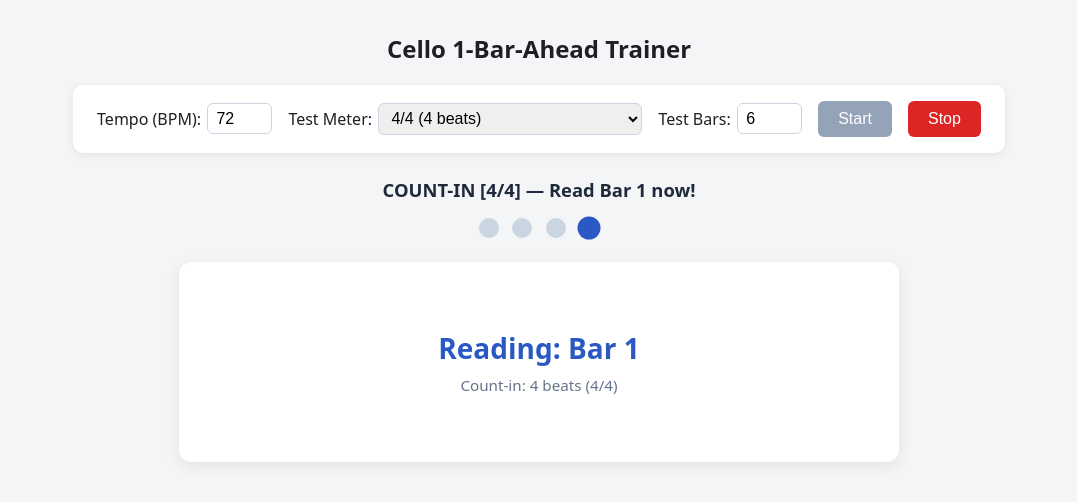
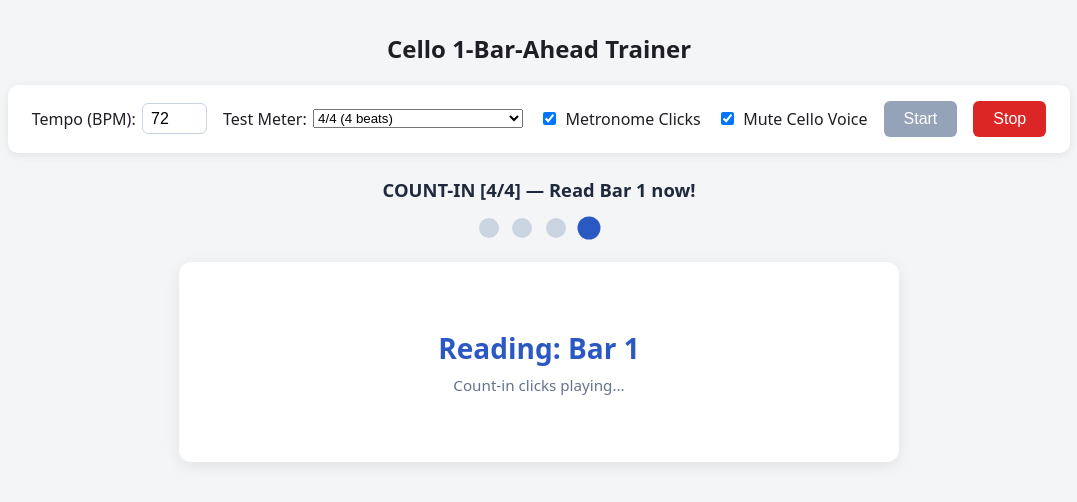
Before and after one commit to jg-mireles/Delayed-Reading, a plain HTML site: page index.html in a window 1280 px wide. Both pictures are taken after a click on the button "Start". Shown: the whole page, without its empty margins (101-1178 px from the left). Drawn offline with Linux system fonts and the light colour scheme.

Commit message:
Update index.html

```diff
--- a/index.html
+++ b/index.html
@@ -16,7 +16,7 @@
       <input type="number" id="bpm" value="72" min="40" max="180" />
     </label>
     <label>Test Meter:
-      <select id="test-meter" style="padding: 0.35rem 0.5rem; border-radius: 6px; border: 1px solid #cbd5e1; font-size: 1rem;">
+      <select id="test-meter">
         <option value="4/4" selected>4/4 (4 beats)</option>
         <option value="3/4">3/4 (3 beats)</option>
         <option value="2/4">2/4 (2 beats)</option>
@@ -25,34 +25,80 @@
         <option value="mixed">Mixed (4/4 → 3/4 → 6/8)</option>
       </select>
     </label>
-    <label>Test Bars:
-      <input type="number" id="test-bars" value="6" min="2" max="64" />
+    <label>
+      <input type="checkbox" id="click-track" checked /> Metronome Clicks
+    </label>
+    <label>
+      <input type="checkbox" id="mute-cello" checked /> Mute Cello Voice
     </label>
     <button id="start-btn">Start</button>
     <button id="stop-btn" class="stop" disabled>Stop</button>
   </div>
 
-  <div class="status" id="status-text">Stage 1 Ready — Pick any time signature and press Start.</div>
+  <div class="status" id="status-text">Stage 2 Ready — Press Start to test audio + 1-bar-ahead clock.</div>
 
   <div class="beat-bar" id="beat-bar"></div>
 
   <div id="notation-card">
     <div class="placeholder-bar" id="display-bar">Bar 1 (Ready to Read)</div>
-    <div class="placeholder-sub" id="display-sub">Beat dots and bar duration automatically adapt to each measure's meter.</div>
+    <div class="placeholder-sub" id="display-sub">Hardcoded 4-bar chorale cadence ready to test audio sync.</div>
   </div>
 
   <script type="module">
     import { SightReadClock } from "./js/clock.js";
+    import { SightReadAudio } from "./js/audio.js";
 
     const startBtn = document.getElementById("start-btn");
     const stopBtn = document.getElementById("stop-btn");
     const bpmInput = document.getElementById("bpm");
     const meterSelect = document.getElementById("test-meter");
-    const barsInput = document.getElementById("test-bars");
+    const clickCheckbox = document.getElementById("click-track");
+    const muteCelloCheckbox = document.getElementById("mute-cello");
     const statusText = document.getElementById("status-text");
     const beatBar = document.getElementById("beat-bar");
     const displayBar = document.getElementById("display-bar");
     const displaySub = document.getElementById("display-sub");
+
+    const audio = new SightReadAudio();
+
+    // Hardcoded 4-bar test progression (SATB voices) to verify Stage 2 audio sync
+    const TEST_SCORE_BARS = [
+      // Bar 1: C major
+      [
+        { pitch: "E4", beatOffset: 0, durationBeats: 2, isCello: false },
+        { pitch: "G4", beatOffset: 0, durationBeats: 2, isCello: false },
+        { pitch: "C3", beatOffset: 0, durationBeats: 1, isCello: true },
+        { pitch: "E3", beatOffset: 1, durationBeats: 1, isCello: true },
+        { pitch: "F4", beatOffset: 2, durationBeats: 2, isCello: false },
+        { pitch: "A4", beatOffset: 2, durationBeats: 2, isCello: false },
+        { pitch: "F3", beatOffset: 2, durationBeats: 2, isCello: true }
+      ],
+      // Bar 2: G7
+      [
+        { pitch: "D4", beatOffset: 0, durationBeats: 2, isCello: false },
+        { pitch: "G4", beatOffset: 0, durationBeats: 2, isCello: false },
+        { pitch: "B2", beatOffset: 0, durationBeats: 1, isCello: true },
+        { pitch: "G2", beatOffset: 1, durationBeats: 1, isCello: true },
+        { pitch: "F4", beatOffset: 2, durationBeats: 2, isCello: false },
+        { pitch: "B4", beatOffset: 2, durationBeats: 2, isCello: false },
+        { pitch: "D3", beatOffset: 2, durationBeats: 2, isCello: true }
+      ],
+      // Bar 3: A minor -> F
+      [
+        { pitch: "E4", beatOffset: 0, durationBeats: 2, isCello: false },
+        { pitch: "C5", beatOffset: 0, durationBeats: 2, isCello: false },
+        { pitch: "A2", beatOffset: 0, durationBeats: 2, isCello: true },
+        { pitch: "F4", beatOffset: 2, durationBeats: 2, isCello: false },
+        { pitch: "A4", beatOffset: 2, durationBeats: 2, isCello: false },
+        { pitch: "F2", beatOffset: 2, durationBeats: 2, isCello: true }
+      ],
+      // Bar 4: C major resolution
+      [
+        { pitch: "E4", beatOffset: 0, durationBeats: 2, isCello: false },
+        { pitch: "G4", beatOffset: 0, durationBeats: 2, isCello: false },
+        { pitch: "C3", beatOffset: 0, durationBeats: 2, isCello: true }
+      ]
+    ];
 
     function renderBeatDots(count, activeBeat = -1) {
       beatBar.innerHTML = "";
@@ -85,26 +131,41 @@
 
     const clock = new SightReadClock({
       onMeasureStart(playIndex, readIndex, meterInfo) {
-        const totalBars = parseInt(barsInput.value, 10) || 6;
+        const totalBars = TEST_SCORE_BARS.length;
         const meterLabel = `${meterInfo.beats}/${meterInfo.beatType}`;
+        const bpm = parseInt(bpmInput.value, 10) || 72;
+        const beatDurationSec = 60 / bpm;
 
         if (playIndex === -1) {
           statusText.textContent = `COUNT-IN [${meterLabel}] — Read Bar 1 now!`;
           displayBar.textContent = "Reading: Bar 1";
-          displaySub.textContent = `Count-in: ${meterInfo.feltBeats} beats (${meterLabel})`;
-        } else if (readIndex < totalBars) {
-          statusText.textContent = `Playing Bar ${playIndex + 1} [${meterLabel}] | Reading Bar ${readIndex + 1}`;
-          displayBar.textContent = `Reading: Bar ${readIndex + 1}`;
-          displaySub.textContent = `Audio playing Bar ${playIndex + 1} (${meterInfo.feltBeats} felt beats in ${meterLabel})`;
+          displaySub.textContent = "Count-in clicks playing...";
         } else {
-          statusText.textContent = `Playing Final Bar (${playIndex + 1}) [${meterLabel}] | End of Piece`;
-          displayBar.textContent = "End of Piece";
-          displaySub.textContent = `Audio finishing Bar ${playIndex + 1}`;
+          // Schedule accompaniment audio for Bar N (playIndex)
+          audio.scheduleBar(
+            TEST_SCORE_BARS[playIndex],
+            beatDurationSec,
+            muteCelloCheckbox.checked
+          );
+
+          if (readIndex < totalBars) {
+            statusText.textContent = `Playing Bar ${playIndex + 1} [${meterLabel}] | Reading Bar ${readIndex + 1}`;
+            displayBar.textContent = `Reading: Bar ${readIndex + 1}`;
+            displaySub.textContent = `Audio playing Bar ${playIndex + 1} accompaniment`;
+          } else {
+            statusText.textContent = `Playing Final Bar (${playIndex + 1}) [${meterLabel}] | End of Piece`;
+            displayBar.textContent = "End of Piece";
+            displaySub.textContent = `Audio finishing Bar ${playIndex + 1}`;
+          }
         }
       },
 
       onBeat(beatInBar, playIndex, readIndex, meterInfo) {
         renderBeatDots(meterInfo.feltBeats, beatInBar);
+        // Always click during count-in (playIndex === -1), or if Metronome Clicks is checked
+        if (playIndex === -1 || clickCheckbox.checked) {
+          audio.playClick(beatInBar === 0);
+        }
       },
 
       onFinish() {
@@ -113,14 +174,14 @@
         renderBeatDots(4, -1);
         statusText.textContent = "Finished! Press Start to run again.";
         displayBar.textContent = "Bar 1 (Ready to Read)";
-        displaySub.textContent = "Stage 1 multi-meter clock completed cleanly.";
+        displaySub.textContent = "Stage 2 audio + clock test completed cleanly.";
       }
     });
 
     startBtn.addEventListener("click", () => {
+      audio.unlock(); // Unlock Web Audio synchronously inside click gesture
       const bpm = parseInt(bpmInput.value, 10) || 72;
-      const totalBars = parseInt(barsInput.value, 10) || 6;
-      const measureMeters = buildTestMeters(meterSelect.value, totalBars);
+      const measureMeters = buildTestMeters(meterSelect.value, TEST_SCORE_BARS.length);
 
       startBtn.disabled = true;
       stopBtn.disabled = false;
@@ -129,12 +190,13 @@
 
     stopBtn.addEventListener("click", () => {
       clock.stop();
+      audio.stopAll();
       startBtn.disabled = false;
       stopBtn.disabled = true;
       renderBeatDots(4, -1);
       statusText.textContent = "Stopped.";
       displayBar.textContent = "Bar 1 (Ready to Read)";
-      displaySub.textContent = "Clock reset.";
+      displaySub.textContent = "Clock and audio reset.";
     });
   </script>
 </body>
```
